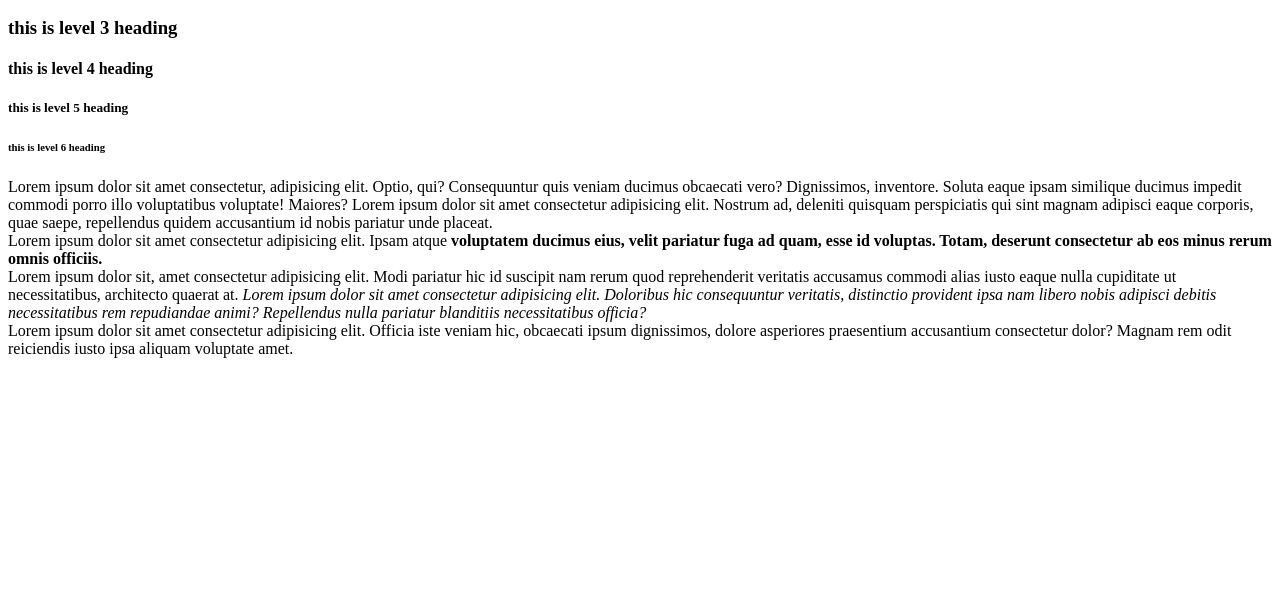
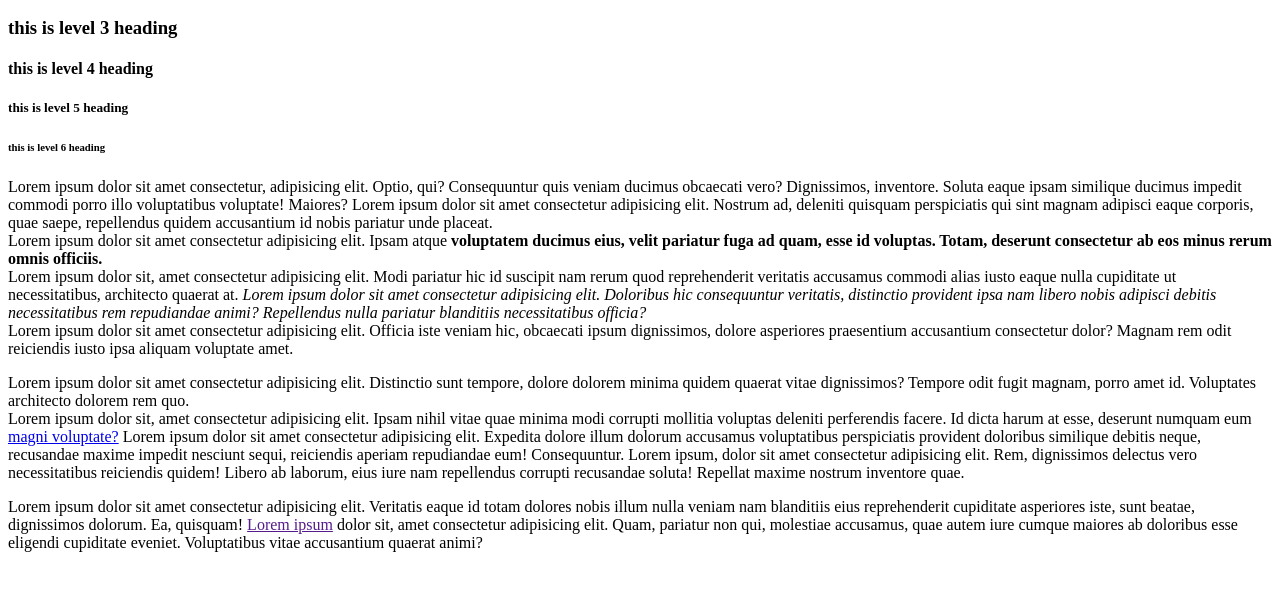
Before and after one commit to Mvp1931/the_odin_project_test, a plain HTML site: page html-boilerplate/index.html in a window 1280 px wide. Shown: the part 110-700 px from the top of the page. Drawn offline with Linux system fonts and the light colour scheme.

Commit message:
added links to external website and to other html page

```diff
--- a/html-boilerplate/index.html
+++ b/html-boilerplate/index.html
@@ -22,8 +22,13 @@
       <br> Lorem ipsum dolor sit amet consectetur adipisicing elit. Ipsam atque <strong>voluptatem ducimus eius, velit pariatur fuga ad quam, esse id voluptas. Totam, deserunt consectetur ab eos minus rerum omnis officiis.</strong>
       <br> Lorem ipsum dolor sit, amet consectetur adipisicing elit. Modi pariatur hic id suscipit nam rerum quod reprehenderit veritatis accusamus commodi alias iusto eaque nulla cupiditate ut necessitatibus, architecto quaerat at. <em>Lorem ipsum dolor sit amet consectetur adipisicing elit. Doloribus hic consequuntur veritatis, distinctio provident ipsa nam libero nobis adipisci debitis necessitatibus rem repudiandae animi? Repellendus nulla pariatur blanditiis necessitatibus officia?</em>
       <br> Lorem ipsum dolor sit amet consectetur adipisicing elit. Officia iste veniam hic, obcaecati ipsum dignissimos, dolore asperiores praesentium accusantium consectetur dolor? Magnam rem odit reiciendis iusto ipsa aliquam voluptate amet.
+      </p>
 
+      <!-- this is demonstration patagraph links in html pages -->
+      <p> Lorem ipsum dolor sit amet consectetur adipisicing elit. Distinctio sunt tempore, dolore dolorem minima quidem quaerat vitae dignissimos? Tempore odit fugit magnam, porro amet id. Voluptates architecto dolorem rem quo.
+      <br> Lorem ipsum dolor sit, amet consectetur adipisicing elit. Ipsam nihil vitae quae minima modi corrupti mollitia voluptas deleniti perferendis facere. Id dicta harum at esse, deserunt numquam eum <a href="https://loremipsum.io">magni voluptate?</a> Lorem ipsum dolor sit amet consectetur adipisicing elit. Expedita dolore illum dolorum accusamus voluptatibus perspiciatis provident doloribus similique debitis neque, recusandae maxime impedit nesciunt sequi, reiciendis aperiam repudiandae eum! Consequuntur. Lorem ipsum, dolor sit amet consectetur adipisicing elit. Rem, dignissimos delectus vero necessitatibus reiciendis quidem! Libero ab laborum, eius iure nam repellendus corrupti recusandae soluta! Repellat maxime nostrum inventore quae.
       </p>
+      <p>Lorem ipsum dolor sit amet consectetur adipisicing elit. Veritatis eaque id totam dolores nobis illum nulla veniam nam blanditiis eius reprehenderit cupiditate asperiores iste, sunt beatae, dignissimos dolorum. Ea, quisquam! <a href="">Lorem ipsum</a> dolor sit, amet consectetur adipisicing elit. Quam, pariatur non qui, molestiae accusamus, quae autem iure cumque maiores ab doloribus esse eligendi cupiditate eveniet. Voluptatibus vitae accusantium quaerat animi?</p>
 
 </body>
 </html>
```
